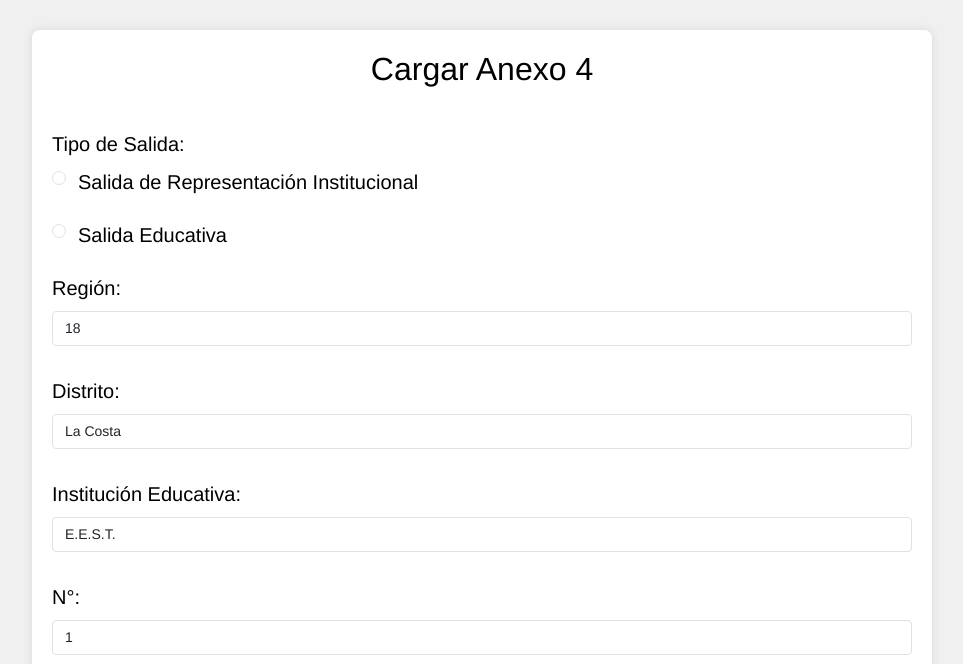
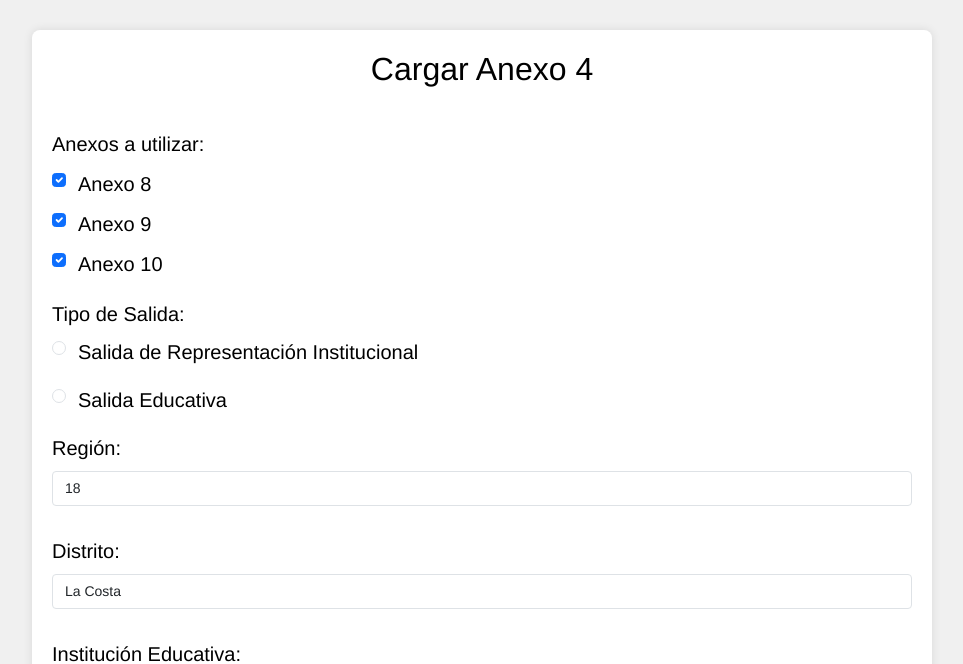
Before and after one commit to strixer1605/anexos, a PHP site: page /indexs/profesores/formularioAnexoIV.php in a window 1280 px wide. Shown: the part 58-722 px from the top of the page, without its empty margins (158-1121 px from the left). Run offline with PHP 8.4, Linux system fonts and the light colour scheme; the visitor is signed in with stand-in values (Sample User, id 1).

Commit message:
Cambios en el anexo 4 (Js, funciones y carga)

```diff
--- a/css/formularioIV.css
+++ b/css/formularioIV.css
@@ -85,3 +85,16 @@ label {
 .formulario {
     text-align: left;
 }
+
+.anexos-section {
+    margin-bottom: 20px;
+}
+
+.anexos-section label {
+    margin-bottom: 10px;
+    display: block;
+}
+
+.form-check {
+    margin-bottom: 10px;
+}
--- a/indexs/profesores/formularioAnexoIV.php
+++ b/indexs/profesores/formularioAnexoIV.php
@@ -33,6 +33,21 @@
             <h2>Cargar Anexo 4</h2>
             <br>
             <form id="formularioSalidas" class="formulario" action="../../php/insertAnexoIV.php" method="post">
+                <div class="anexos-section">
+                    <label>Anexos a utilizar:</label>
+                    <div class="form-check">
+                        <input class="form-check-input" type="checkbox" id="anexo8" name="anexo8" value="true" checked>
+                        <label class="form-check-label" for="anexo8">Anexo 8</label>
+                    </div>
+                    <div class="form-check">
+                        <input class="form-check-input" type="checkbox" id="anexo9" name="anexo9" value="true" checked>
+                        <label class="form-check-label" for="anexo9">Anexo 9</label>
+                    </div>
+                    <div class="form-check">
+                        <input class="form-check-input" type="checkbox" id="anexo10" name="anexo10" value="true" checked>
+                        <label class="form-check-label" for="anexo10">Anexo 10</label>
+                    </div>
+                </div>
 
                 <label>Tipo de Salida:</label><br>
                 <div class="form-check">
@@ -56,7 +71,7 @@
 
                 <div class="mb-5">
                     <label for="institucionEducativa" class="form-label">Institución Educativa:</label>
-                    <input type="text" class="form-control" id="institucionEducativa" name="institucionEducativa" placeholder="Ingrese la institución educativa" required pattern="[A-Za-z\s]+" value="E.E.S.T.">
+                    <input type="text" class="form-control" id="institucionEducativa" name="institucionEducativa" placeholder="Ingrese la institución educativa" required pattern="[A-Za-z\s\.]+" value="E.E.S.T.">
                 </div>
 
                 <div class="mb-5">
@@ -155,22 +170,22 @@
                 </div>
 
                 <div class="mb-5">
-                    <label for="nombreHospedaje" class="form-label">Nombre del hospedaje:</label>
+                    <label for="nombreHospedaje" id="nH" class="form-label">Nombre del hospedaje:</label>
                     <input type="text" class="form-control" id="nombreHospedaje" name="nombreHospedaje" placeholder="Ingrese el nombre del hospedaje..." required>
                 </div>
 
                 <div class="mb-5">
-                    <label for="domicilioHospedaje" class="form-label">Domicilio del hospedaje:</label>
+                    <label for="domicilioHospedaje" id="dH" class="form-label">Domicilio del hospedaje:</label>
                     <input type="text" class="form-control" id="domicilioHospedaje" name="domicilioHospedaje" placeholder="Ingrese el domicilio del hospedaje..." required>
                 </div>
 
                 <div class="mb-5">
-                    <label for="telefonoHospedaje" class="form-label">Teléfono del hospedaje:</label>
+                    <label for="telefonoHospedaje" id="tH" class="form-label">Teléfono del hospedaje:</label>
                     <input type="number" class="form-control" id="telefonoHospedaje" name="telefonoHospedaje" placeholder="Ingrese el teléfono del hospedaje..." required pattern="\d{11}">
                 </div>
 
                 <div class="mb-5">
-                    <label for="localidadHospedaje" class="form-label">Localidad del hospedaje:</label>
+                    <label for="localidadHospedaje" id="lH" class="form-label">Localidad del hospedaje:</label>
                     <input type="text" class="form-control" id="localidadHospedaje" name="localidadHospedaje" placeholder="Ingrese la localidad del hospedaje..." required>
                 </div>
 
@@ -179,110 +194,6 @@
                 </div>
             </form>
         </div>
-
-        <script>
-            document.getElementById("formularioSalidas").addEventListener("submit", function(event) {
-
-                var inputs = document.querySelectorAll("input[required], textarea[required]");
-                for (var input of inputs) {
-                    if (input.value.trim() === "") {
-                        alert("Por favor, complete todos los campos obligatorios.");
-                        event.preventDefault(); // Evita el envío del formulario
-                        return;
-                    }
-                }
-
-                var telefono = document.getElementById("telefonoInstitucion").value;
-                var telefonoPattern = /^\d{10}$/;
-                if (!telefonoPattern.test(telefono)) {
-                    alert("El número de teléfono debe contener exactamente 10 dígitos.");
-                    event.preventDefault();
-                    return;
-                }
-
-                var numero = document.getElementById("numero").value;
-                var numeroPattern = /^\d+$/;
-                if (!numeroPattern.test(numero)) {
-                    alert("El campo 'N°' solo debe contener números.");
-                    event.preventDefault();
-                    return;
-                }
-
-                if (!confirm("¿Está seguro de que desea enviar el formulario con estos datos?")) {
-                    event.preventDefault();
-                }
-            });
-
-            document.getElementById("fechaSalida").addEventListener("change", validarFechas);
-            document.getElementById("horaSalida").addEventListener("change", validarFechas);
-            document.getElementById("fechaRegreso").addEventListener("change", validarFechas);
-            document.getElementById("horaRegreso").addEventListener("change", validarFechas);
-
-            function validarFechas() {
-                var fechaSalida = document.getElementById("fechaSalida").value;
-                var horaSalida = document.getElementById("horaSalida").value;
-                var fechaRegreso = document.getElementById("fechaRegreso").value;
-                var horaRegreso = document.getElementById("horaRegreso").value;
-
-                var fechaHoraActual = new Date();
-                var fechaHoraSalida = new Date(fechaSalida + "T" + horaSalida);
-                var fechaHoraRegreso = new Date(fechaRegreso + "T" + horaRegreso);
-
-                // Validar que la fecha y hora de salida no estén en el pasado
-                if (fechaHoraSalida < fechaHoraActual) {
-                    alert("La fecha y hora de salida no pueden ser en el pasado.");
-                    document.getElementById("fechaSalida").value = "";
-                    document.getElementById("horaSalida").value = "";
-                    return;
-                }
-
-                // Validar que la fecha de salida no sea más de un año en el futuro
-                var unAnoEnMilisegundos = 365 * 24 * 60 * 60 * 1000; // Un año en milisegundos
-                if (fechaHoraSalida - fechaHoraActual > unAnoEnMilisegundos) {
-                    alert("La fecha de salida no puede ser más de un año en el futuro.");
-                    document.getElementById("fechaSalida").value = "";
-                    document.getElementById("horaSalida").value = "";
-                    return;
-                }
-
-                // Validar que la fecha de regreso sea posterior a la fecha de salida
-                if (fechaHoraRegreso <= fechaHoraSalida) {
-                    alert("La fecha y hora de regreso deben ser posteriores a la fecha y hora de salida.");
-                    document.getElementById("fechaRegreso").value = "";
-                    document.getElementById("horaRegreso").value = "";
-                    return;
-                }
-
-                calcularDiferencia();
-            }
-
-            function calcularDiferencia() {
-                var fechaSalida = document.getElementById("fechaSalida").value;
-                var horaSalida = document.getElementById("horaSalida").value;
-                var fechaRegreso = document.getElementById("fechaRegreso").value;
-                var horaRegreso = document.getElementById("horaRegreso").value;
-
-                if (fechaSalida && horaSalida && fechaRegreso && horaRegreso) {
-                    var fechaHoraSalida = new Date(fechaSalida + "T" + horaSalida);
-                    var fechaHoraRegreso = new Date(fechaRegreso + "T" + horaRegreso);
-
-                    var diferenciaMs = fechaHoraRegreso - fechaHoraSalida;
-                    var diferenciaHoras = diferenciaMs / (1000 * 60 * 60);
-
-                    if (diferenciaHoras >= 0) {
-                        document.getElementById("diferenciaHoras").value = diferenciaHoras.toFixed(2) + " horas";
-                        if (diferenciaHoras < 24){
-                            ocultarInputs();
-                        }
-                    } else {
-                        document.getElementById("diferenciaHoras").value = "La fecha y hora de regreso debe ser posterior a la de salida";
-                    }
-                }
-            }
-
-            // function ocultarInputs() {
-            //     var fechaSalida = document.getElementById("fechaSalida").innerHTML;
-            // }
-        </script>
+        <script src="../../js/anexoIV.js"></script>
     </body>
 </html>
--- a/indexs/profesores/formularioAnexosCompletos.php
+++ b/indexs/profesores/formularioAnexosCompletos.php
@@ -15,7 +15,7 @@
         </nav>
 
         <div class="container">
-            <!-- <h2>Anexo 5</h2>
+            <h2>Anexo 5</h2>
             <br>
             <form id="formAnexo5" class="formulario" action="../../php/insertAnexoV.php" method="POST">
                 <label for="dni_search" class="form-label">DNI:</label>
@@ -69,7 +69,7 @@
 
                     </tbody>
                 </table>
-            </form> -->
+            </form>
             <br>
             <h2>Anexo 8</h2>
             <br>
--- a/js/enviarFormularios.js
+++ b/js/enviarFormularios.js
@@ -1,5 +1,4 @@
 document.getElementById('cargar').addEventListener('click', function() {
-
     enviarFormulario('formAnexo8', '../../php/insertAnexoVIII.php');
     enviarFormulario('formularioSalidaIX', '../../php/insertAnexoIX.php');
     enviarFormulario('formularioSalidaX', '../../php/insertAnexoX.php');
```
Also changed, not shown: js/anexoIV.js (added, +123 -0 lines), php/insertAnexoIV.php (+8 -4 lines), preguntas.txt (+7 -3 lines).
